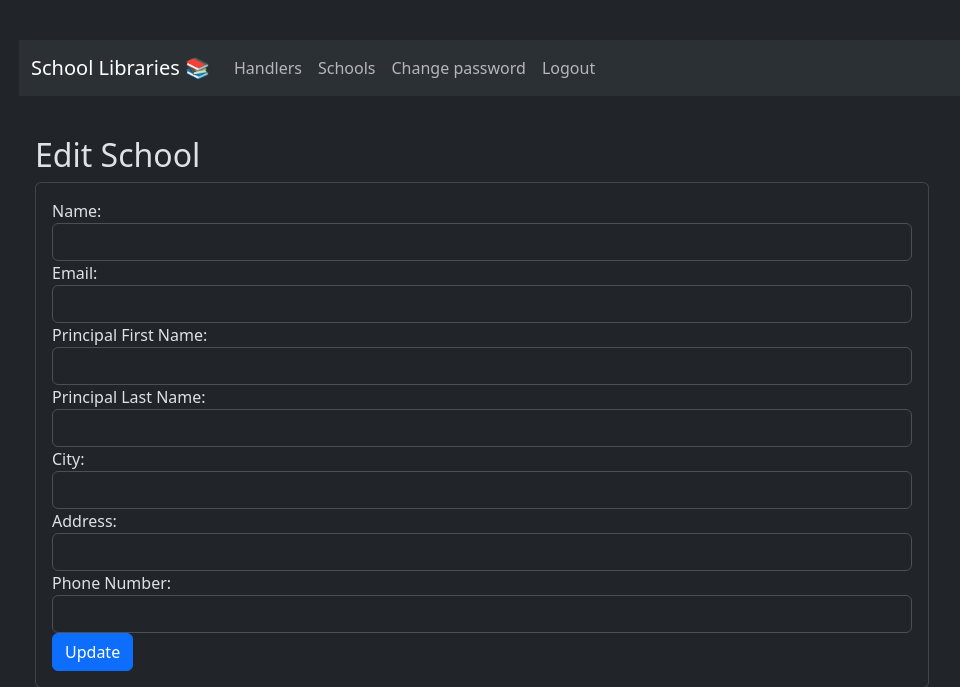
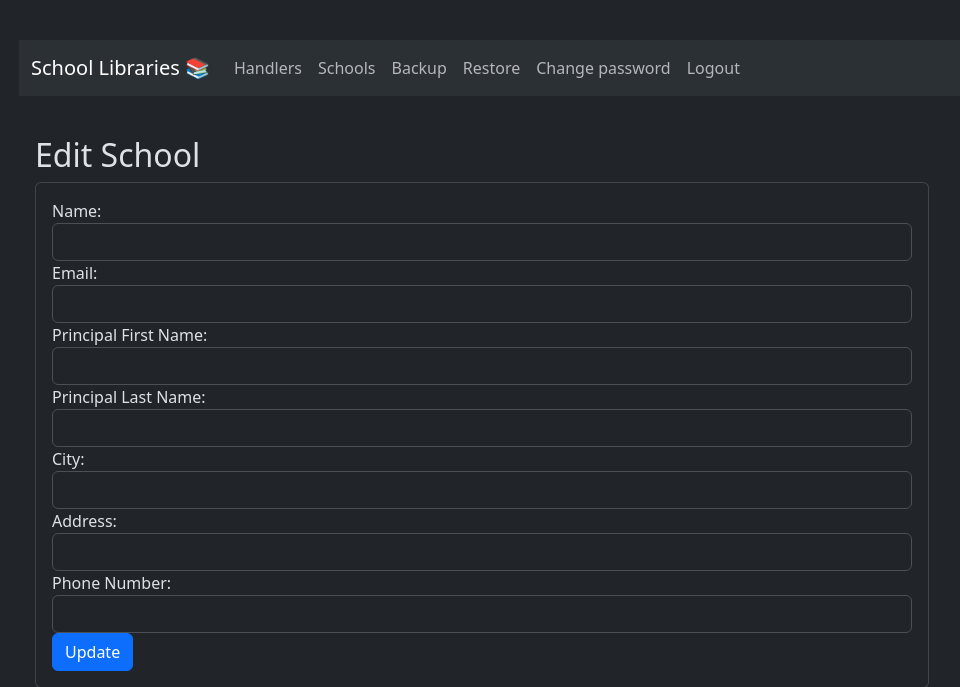
Before and after one commit to ntua-el20227/Db2023, a Flask app: template mydb/templates/admineditschool.html in a window 1280 px wide. Shown: the top 687 px of the page, without its empty margins (63-1023 px from the left). Run offline with Flask 2, Linux system fonts and the light colour scheme; the template is opened without the code that fills it, so the values that code supplies are empty.

Commit message:
Add files via upload

```diff
--- a/mydb/routes.py
+++ b/mydb/routes.py
@@ -523,6 +523,8 @@ def new_book():
                 pages_num = request.form['pages']
                 categories = request.form['category']
                 category_names = categories.split(',')
+                keywords = request.form['keyword']
+                keyword_names = keywords.split(',')
                 language = request.form['language']
                 image = request.form['image']
                 copies = request.form['copies']
@@ -538,6 +540,10 @@ def new_book():
                         db.connection.commit()
                     for author in author_names:
                         query = f"""INSERT INTO author(ISBN, author_name) VALUES ({ISBN},"{author}")"""
+                        cur.execute(query)
+                        db.connection.commit()
+                    for keyword in keyword_names:
+                        query = f"""INSERT INTO key_words(word, ISBN) VALUES ("{keyword}",{ISBN})"""
                         cur.execute(query)
                         db.connection.commit()
                     query = f"""INSERT INTO stores(school_id, ISBN, available_copies) VALUES ("{id}", "{ISBN}","{copies}")"""
--- a/mydb/templates/adminnavbar.html
+++ b/mydb/templates/adminnavbar.html
@@ -13,7 +13,12 @@
           <li class="nav-item">
             <a class="nav-link" href="/adminhome/schools">Schools</a>
           </li>
-
+          <li class="nav-item">
+            <a class="nav-link" href="/adminhome">Backup</a>
+          </li>
+          <li class="nav-item">
+            <a class="nav-link" href="/adminhome">Restore</a>
+          </li>
           <li class="nav-item">
             <a class="nav-link" data-bs-toggle="modal", data-bs-target="#pwdmodal" href="/adminhome">Change password</a>
           </li>
--- a/mydb/templates/bookdetails.html
+++ b/mydb/templates/bookdetails.html
@@ -71,7 +71,7 @@
                         </div>
                         <div class="form-group">
                             <label>Keyword:</label>
-                            <input type="text" class="form-control" value="{{book.word}}" autocomplete="off" name="keyword" required="1">
+                            <input type="text" class="form-control" value="{{book.key_words}}" autocomplete="off" name="keyword" required="1">
                         </div>
                         <div class="form-group">
                             <label>Image:</label>
```
